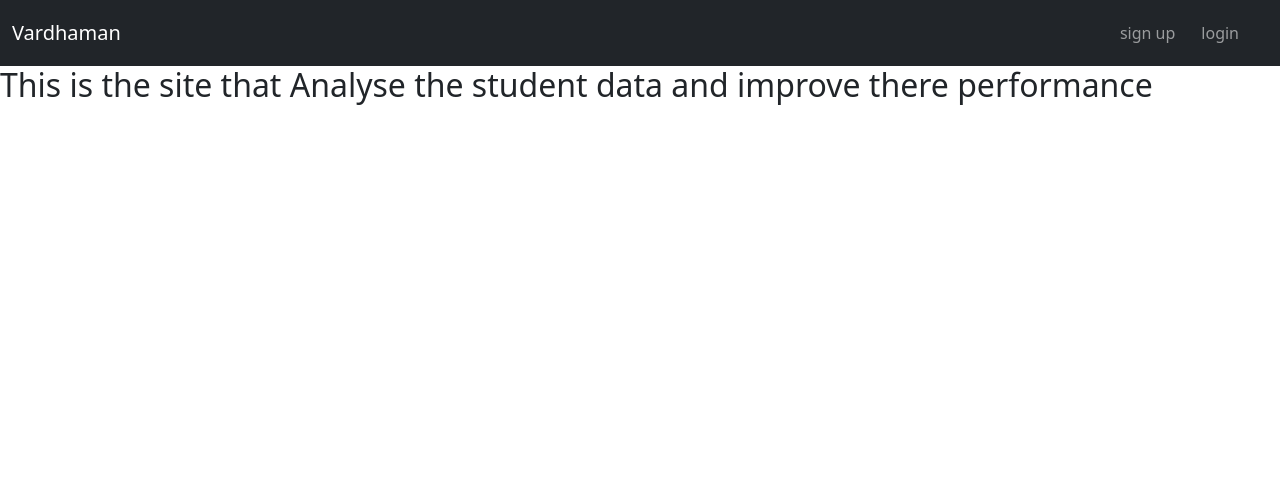
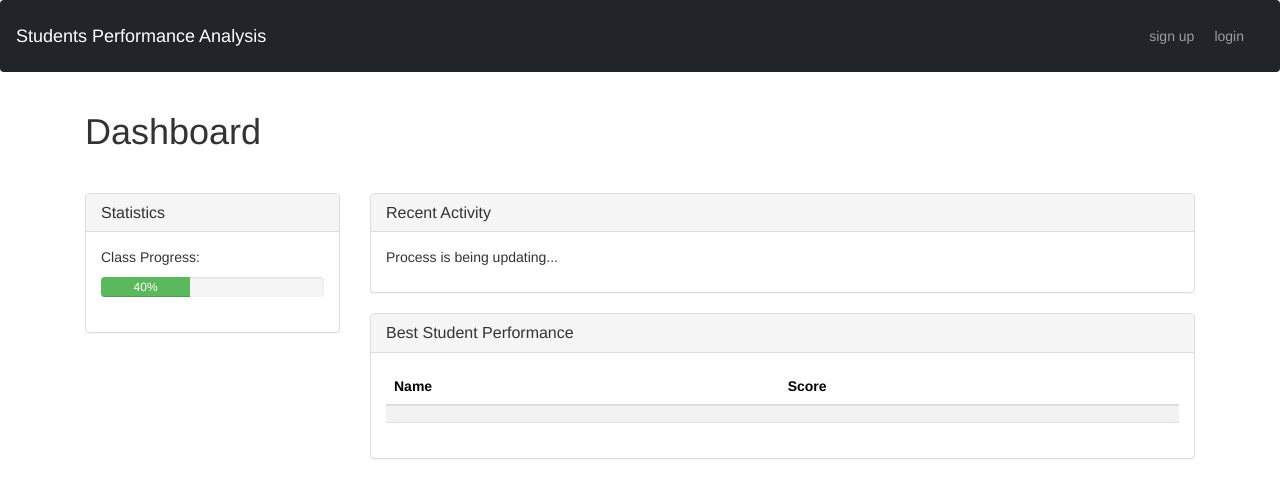
Before and after one commit to smanikantam/jango-project, a Django app: page / in a window 1280 px wide. Shown: the top 498 px of the page. Run offline with Django 4.2, Linux system fonts and the light colour scheme; lists and menus that the app fills with data are empty; some libraries are stand-ins or nearby versions.

Commit message:
changed the headings names

```diff
--- a/project/templates/entire_upload.html
+++ b/project/templates/entire_upload.html
@@ -19,7 +19,7 @@
     </center>
     <div>
         <center>
-            <form action="retrieve" method="post" enctype="multipart/form-data">
+            <form action="entire_upload" method="post" enctype="multipart/form-data">
                 {% csrf_token %}
                 <div class="mb-3">
                     <label for="formFile" class="form-label">Select the file</label>
--- a/project/templates/file.html
+++ b/project/templates/file.html
@@ -2,6 +2,71 @@
 {% block body%}
 {%load static%}
 
-<h2>This is the site that Analyse the student data and improve there performance</h2>
+<!DOCTYPE html>
+<html>
+<head>
+    <title>Dashboard</title>
+    <link rel="stylesheet" href="https://maxcdn.bootstrapcdn.com/bootstrap/3.3.7/css/bootstrap.min.css">
+</head>
+<body>
+    <div class="container">
+        <div class="row">
+            <div class="col-md-12">
+                <h1>Dashboard</h1>
+                <hr>
+            </div>
+        </div>
+        <div class="row">
+            <div class="col-md-3">
+                <div class="panel panel-default">
+                    <div class="panel-heading">
+                        <h3 class="panel-title">Statistics</h3>
+                    </div>
+                    <div class="panel-body">
+                        <p>Class Progress:</p>
+                        <div class="progress">
+                            <div class="progress-bar progress-bar-success" role="progressbar" aria-valuenow="40" aria-valuemin="0" aria-valuemax="100" style="width:40%">
+                                40%
+                            </div>
+                        </div>
+                    </div>
+                </div>
+            </div>
+            <div class="col-md-9">
+                <div class="panel panel-default">
+                    <div class="panel-heading">
+                        <h3 class="panel-title">Recent Activity</h3>
+                    </div>
+                    <div class="panel-body">
+                        <p>Process is being updating...</p>
+                    </div>
+                </div>
+                <div class="panel panel-default">
+                    <div class="panel-heading">
+                        <h3 class="panel-title">Best Student Performance</h3>
+                    </div>
+                    <div class="panel-body">
+                        <table class="table table-striped">
+                            <thead>
+                                <tr>
+                                    <th>Name</th>
+                                    <th>Score</th>
+                                </tr>
+                            </thead>
+                            <tbody>
+                                <tr>
+                                    <td></td>
+                                    <td></td>
+                                </tr>
+                            </tbody>
+                        </table>
+                    </div>
+                </div>
+            </div>
+        </div>
+    </div>
+</body>
+</html>
+
 
 {% endblock%}
--- a/project/templates/home.html
+++ b/project/templates/home.html
@@ -1,19 +1,48 @@
 {% load static%}
 <!DOCTYPE html>
 <html lang="en">
+
 <head>
 	<meta charset="UTF-8">
 	<meta http-equiv="X-UA-Compatible" content="IE=edge">
 	<meta name="viewport" content="width=device-width, initial-scale=1.0">
 	<link href="https://cdn.jsdelivr.net/npm/bootstrap@5.3.0-alpha1/dist/css/bootstrap.min.css" rel="stylesheet"
 		integrity="sha384-GLhlTQ8iRABdZLl6O3oVMWSktQOp6b7In1Zl3/Jr59b6EGGoI1aFkw7cmDA6j6gD" crossorigin="anonymous">
+	<!-- <link rel="stylesheet" href="https://maxcdn.bootstrapcdn.com/bootstrap/3.3.7/css/bootstrap.min.css">
+	<script src="https://code.jquery.com/jquery-3.5.1.min.js"></script>
+	<script src="https://maxcdn.bootstrapcdn.com/bootstrap/3.3.7/js/bootstrap.min.js"></script> -->
+	<script>
+		$(document).ready(function () {
+			$("#switch").click(function () {
+				if ($("body").hasClass("light-theme")) {
+					$("body").removeClass("light-theme");
+					$("body").addClass("dark-theme");
+				} else {
+					$("body").removeClass("dark-theme");
+					$("body").addClass("light-theme");
+				}
+			});
+		});
+	</script>
 	<style>
-		td{
+		body{
+			background-color:white;
+		}
+		.light-theme {
+			background-color: white;
+			color: black;
+		}
+		.dark-theme {
+			background-color: black;
+			color: white;
+		}
+		td {
 			text-align: center;
-			padding: 10px ;
+			padding: 10px;
 		}
-		.nav{
-			display:flex;
+
+		.nav {
+			display: flex;
 			align-items: center;
 			background-color: black;
 			color: white;
@@ -23,19 +52,22 @@
 			top: 0;
 			z-index: 2;
 		}
+
 		.attr {
 			display: flex;
 			align-items: center;
 			justify-content: right;
 			font-size: 25px;
-			width : 1000px
+			width: 1000px
 		}
+
 		.attr li:hover {
 			background-color: rgb(255, 0, 0);
 			border-radius: 10px;
 			font-size: 25px;
 			padding: 5px;
 		}
+
 		.attr a {
 			color: rgb(255, 255, 255);
 			text-decoration: none;
@@ -43,17 +75,20 @@
 			font-family: 'Roboto Slab', serif;
 			margin: 10px;
 		}
+
 		li {
 			list-style: none;
 			padding: 5px;
 		}
-		.img{
+
+		.img {
 			display: flex;
 			align-items: center;
 			justify-content: center;
 			font-size: 10px;
-			width : 150px
+			width: 150px
 		}
+
 		.form {
 			display: flex;
 			padding: 5px;
@@ -66,14 +101,14 @@
 			border: 0px solid black;
 			flex-direction: column;
 		}
-
 	</style>
 	<title>Analysis</title>
 </head>
+
 <body>
 	<nav class="navbar navbar-expand-lg navbar-dark bg-dark" aria-label="Offcanvas navbar large">
 		<div class="container-fluid">
-            <a class="navbar-brand" href="/">Vardhaman</a>
+			<a class="navbar-brand" href="/">Students Performance Analysis</a>
 			<button class="navbar-toggler" type="button" data-bs-toggle="offcanvas" data-bs-target="#offcanvasNavbar2"
 				aria-controls="offcanvasNavbar2">
 				<span class="navbar-toggler-icon"></span>
@@ -105,7 +140,8 @@
 							<a class="nav-link" href="search">search</a>
 						</li>
 						<li class="nav-item dropdown">
-							<a class="nav-link dropdown-toggle" href="#" role="button" data-bs-toggle="dropdown" aria-expanded="false">
+							<a class="nav-link dropdown-toggle" href="#" role="button" data-bs-toggle="dropdown"
+								aria-expanded="false">
 								<img style="border-radius: 200px;" src="media/dp.png" alt="img" width="25" height="25">
 							</a>
 							<ul class="dropdown-menu">
@@ -152,4 +188,5 @@
 		integrity="sha384-w76AqPfDkMBDXo30jS1Sgez6pr3x5MlQ1ZAGC+nuZB+EYdgRZgiwxhTBTkF7CXvN"
 		crossorigin="anonymous"></script>
 </body>
+
 </html>
--- a/project/templates/login.html
+++ b/project/templates/login.html
@@ -6,8 +6,8 @@
     <form action="login" method="post">
         {%csrf_token%}
         <div class="form-floating mb-3">
-            <input type="text" class="form-control" id="floatingInput" placeholder="Roll no" name="UName">
-            <label for="floatingInput">Roll no</label>
+            <input type="text" class="form-control" id="floatingInput" placeholder="User Name" name="UName">
+            <label for="floatingInput">User Name</label>
           </div>
           <div class="form-floating">
             <input type="password" class="form-control" id="floatingPassword" placeholder="Password" name="pass_word">
--- a/project/templates/partners.html
+++ b/project/templates/partners.html
@@ -13,7 +13,7 @@
 </center>
 </form>
 </div>
-<center><h2>Partners</h2></center>
+<center><h2>Paring Students</h2></center>
 
 <div class="form">
     <table class="table table-hover">
--- a/project/templates/search.html
+++ b/project/templates/search.html
@@ -3,10 +3,10 @@
 {%block body%}
 <ul class="nav nav-pills mb-3" id="pills-tab" role="tablist">
     <li class="nav-item" role="presentation">
-      <a style="text-decoration: none;" href="single_search_person"><button class="nav-link" id="pills-home-tab" data-bs-toggle="pill" data-bs-target="#pills-home" type="button" role="tab" aria-controls="pills-home" aria-selected="true">Single Search </button></a>
+      <a style="text-decoration: none;" href="single_search_person"><button class="nav-link" id="pills-home-tab" data-bs-toggle="pill" data-bs-target="#pills-home" type="button" role="tab" aria-controls="pills-home" aria-selected="true">Single Student Search </button></a>
     </li>
     <li class="nav-item" role="presentation">
-      <a style="text-decoration: none;" href="entire_search_person"><button class="nav-link" id="pills-profile-tab" data-bs-toggle="pill" data-bs-target="#pills-profile" type="button" role="tab" aria-controls="pills-profile" aria-selected="false">Entire Search</button></a>
+      <a style="text-decoration: none;" href="entire_search_person"><button class="nav-link" id="pills-profile-tab" data-bs-toggle="pill" data-bs-target="#pills-profile" type="button" role="tab" aria-controls="pills-profile" aria-selected="false">Course Based Search</button></a>
     </li>
     <li class="nav-item" role="presentation">
         <a style="text-decoration: none;" href="todo_list"><button class="nav-link" id="pills-profile-tab" data-bs-toggle="pill" data-bs-target="#pills-profile" type="button" role="tab" aria-controls="pills-profile" aria-selected="false">Todo list</button></a>
--- a/project/templates/todo_list.html
+++ b/project/templates/todo_list.html
@@ -20,7 +20,7 @@
 </ul>
 <div class="form">
     <center>
-        <h2 color="red">search for person poor at</h2>
+        <h2 color="red">To Do List For Poor Students</h2>
     </center>
     <form action="todo_list" method="post">
         {% csrf_token %}
--- a/project/templates/upload.html
+++ b/project/templates/upload.html
@@ -3,10 +3,10 @@
 {%block body %}
 <ul class="nav nav-pills mb-3" id="pills-tab" role="tablist">
     <li class="nav-item" role="presentation">
-      <a style="text-decoration: none;" href="single_upload"><button class="nav-link" id="pills-home-tab" data-bs-toggle="pill" data-bs-target="#pills-home" type="button" role="tab" aria-controls="pills-home" aria-selected="true">Single Upload </button></a>
+      <a style="text-decoration: none;" href="single_upload"><button class="nav-link" id="pills-home-tab" data-bs-toggle="pill" data-bs-target="#pills-home" type="button" role="tab" aria-controls="pills-home" aria-selected="true">Single Student Upload </button></a>
     </li>
     <li class="nav-item" role="presentation">
-      <a style="text-decoration: none;" href="entire_upload"><button class="nav-link" id="pills-profile-tab" data-bs-toggle="pill" data-bs-target="#pills-profile" type="button" role="tab" aria-controls="pills-profile" aria-selected="false">Entire Upload</button></a>
+      <a style="text-decoration: none;" href="entire_upload"><button class="nav-link" id="pills-profile-tab" data-bs-toggle="pill" data-bs-target="#pills-profile" type="button" role="tab" aria-controls="pills-profile" aria-selected="false">Bulk Student Upload</button></a>
     </li>
   </ul>
 <!-- {%if user.is_authenticated%}
```
Also changed, not shown: project/templates/settings.html (+19 -1 lines), 3 other files. Lines whose indentation alone changed are shown as unchanged.
